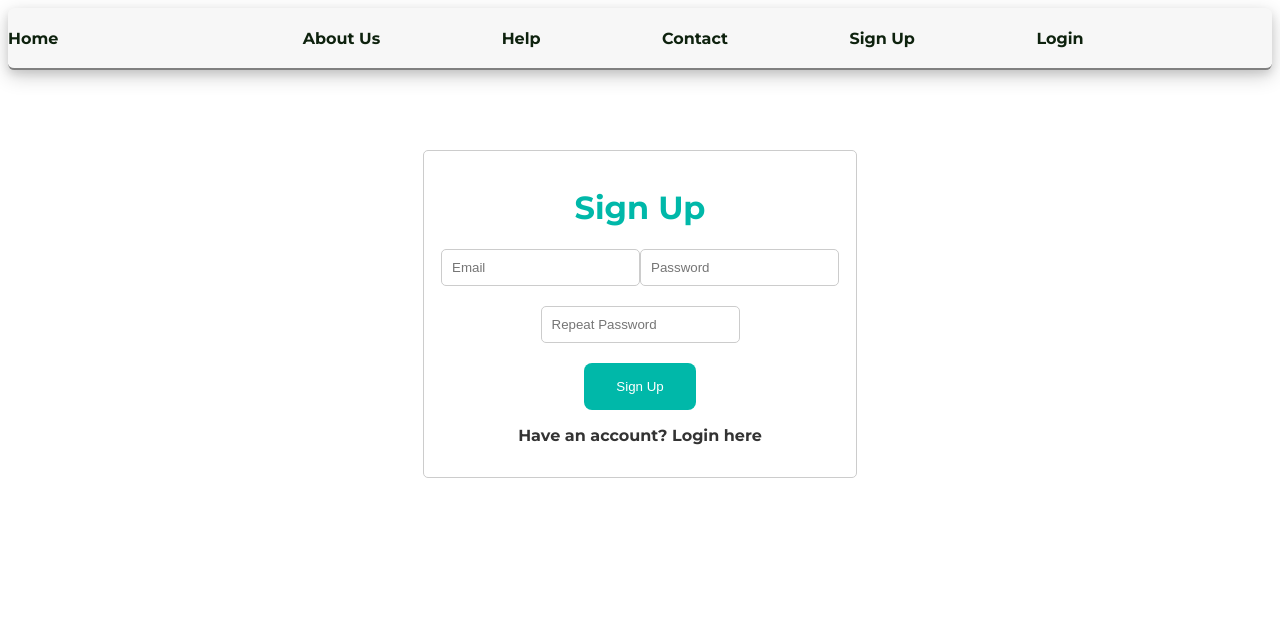
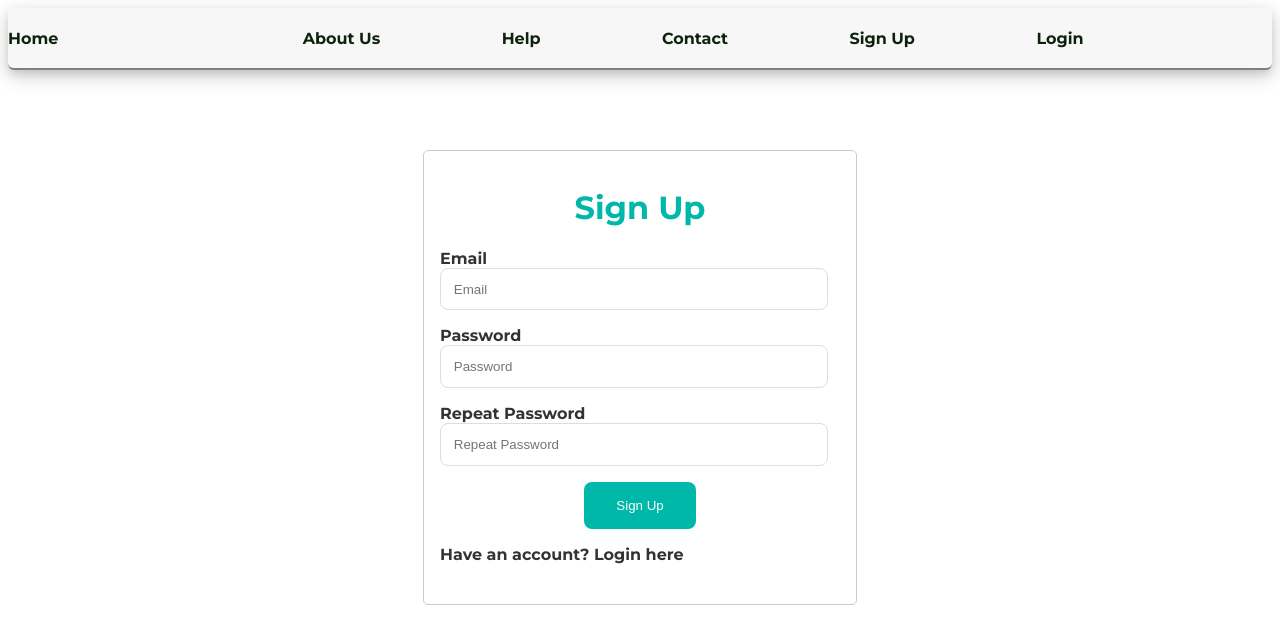
Before and after one commit to chingu-voyages/v46-tier3-team-33, a React (Vite) app in the folder frontend/: page /SignUp/farmer in a window 1280 px wide. Shown: the top 644 px of the page. Built offline with nearby package versions, Linux system fonts and the light colour scheme; no server answers; a web font is replaced by a local one.

Commit message:
amended layout signup

```diff
--- a/frontend/src/components/Pages/login/login.css
+++ b/frontend/src/components/Pages/login/login.css
@@ -1,4 +1,4 @@
-
+/*
 label {
     font-size: 18px;
     margin: 10px;
@@ -10,7 +10,7 @@ input {
     border: 1px solid #ccc;
     margin-bottom: 20px;
 
-  }
+  }  */
 
 /* styling for forms */
 .input_form {
--- a/frontend/src/components/Pages/signUp/SignUp.tsx
+++ b/frontend/src/components/Pages/signUp/SignUp.tsx
@@ -92,33 +92,44 @@ const SignUp = (props: SignUpProps) => {
 
   return (
     <>
-
       <div className="signup-container">
-
         <form onSubmit={handleSubmit}>
           <h1>Sign Up</h1>
+          <div>
+            <label htmlFor="email">Email</label>
+            <br/>
             <input
+              id="email"
               type="email"
               placeholder="Email"
               value={email}
               onChange={onHandleEmailChange}
             />
             {!isEmailValid && <p>Please enter a valid email.</p>}
+          </div>
+
+          <div>
+            <label htmlFor="password">Password</label>
+            <br/>
             <input
+              id="password"
               type="password"
               placeholder="Password"
               value={password}
               onChange={onHandlePasswordChange}
             />
+          </div>
 
           <div>
+            <label htmlFor="repeatpassword">Repeat Password</label>
+            <br/>
             <input
+              id="repeatpassword"
               type="password"
               placeholder="Repeat Password"
               value={repeatPassword}
               onChange={onHandleRepeatPassword}
             />
-
 
             <div className="password-strength">
               {/* <div
@@ -128,13 +139,17 @@ const SignUp = (props: SignUpProps) => {
                   background: progressBarColor,
                 }}
               ></div> */}
-              {password && <p className={`strength-text ${passwordStrength.toLowerCase()}`}>
+              {password && (
+                <span
+                  className={`strength-text ${passwordStrength.toLowerCase()}`}
+                >
                   Password Strength: {passwordStrength}
-              </p>}
+                </span>
+              )}
               {!isRepeat && <p>Please repeat the correct password.</p>}
             </div>
           </div>
-            <div>
+          <div className="buttoncontainer">
             <button type="submit">Sign Up</button>
           </div>
 
@@ -142,10 +157,7 @@ const SignUp = (props: SignUpProps) => {
             Have an account? <a href="/login">Login here</a>
           </p>
         </form>
-
-
       </div>
-
     </>
   );
 };
--- a/frontend/src/components/Pages/signUp/signUp.css
+++ b/frontend/src/components/Pages/signUp/signUp.css
@@ -1,13 +1,34 @@
 .signup-container {
-  max-width: 400px;
+  max-width: 25rem;
   margin: 5rem auto;
   padding: 1rem;
   border: 1px solid #ccc;
   border-radius: 5px;
+  gap: 1em;
 
-  gap: 1em;
+}
+
+h1{
   text-align: center;
 }
+label{
+  margin-right:0.5rem;
+}
+input{
+  width: 90%;
+}
+
+p{
+  padding-bottom: 0.5rem;
+}
+
+.buttoncontainer{
+  display: flex;
+  justify-content: center;
+}
+
+
+
 
 /* .password-strength {
   margin: 10px 0;
@@ -20,7 +41,6 @@
 } */
 
 .strength-text {
-  margin-top: 0.5rem;
   font-weight: bold;
 }
 
```
Lines whose indentation alone changed are shown as unchanged.
